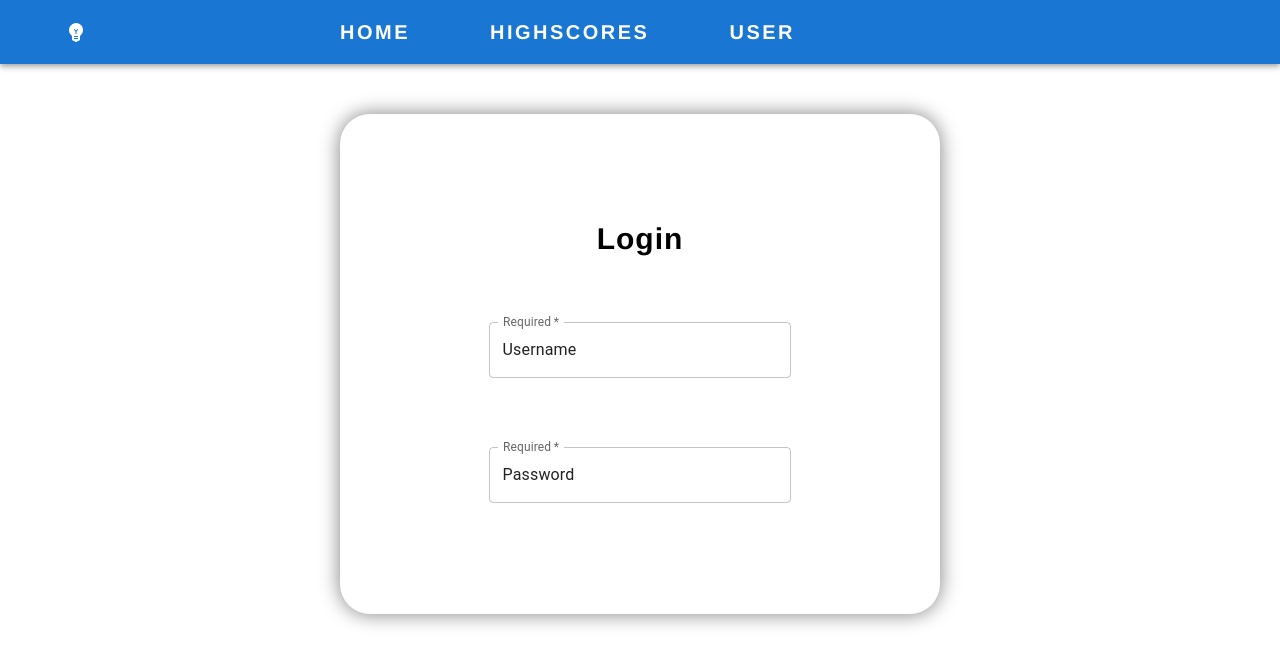
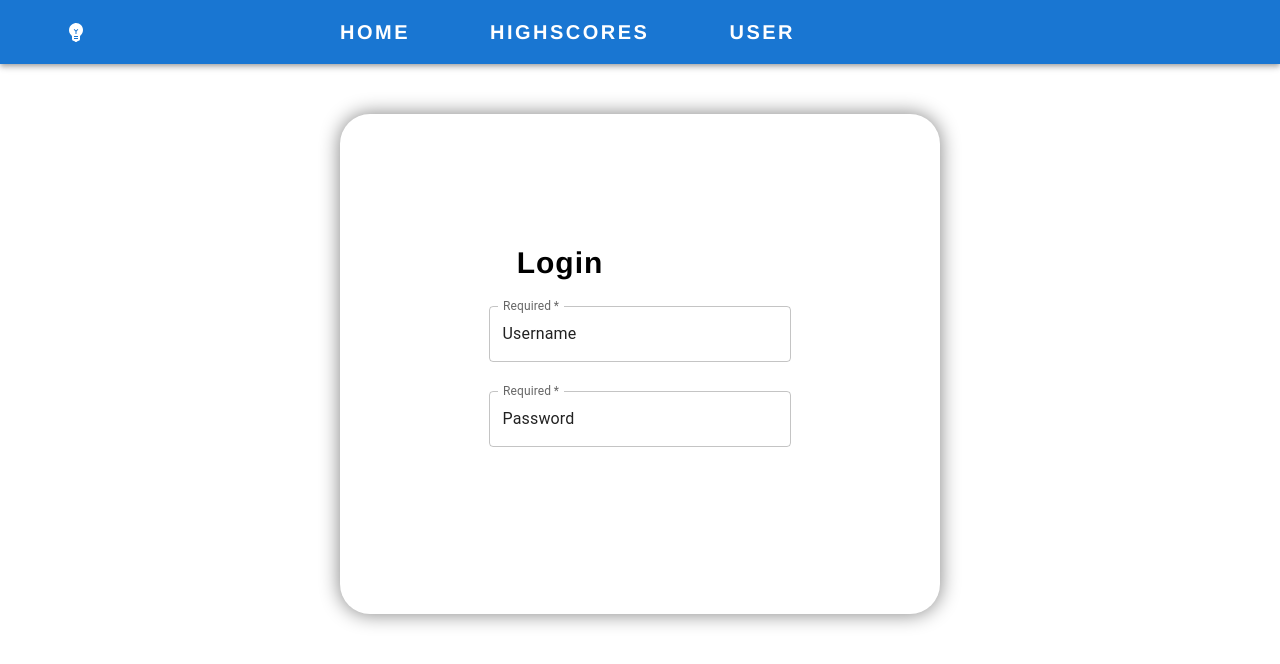
Before and after one commit to KLyrasel/MERN-Trivia, a React (Create React App) app: page /login in a window 1280 px wide. Shown: the top 664 px of the page. Built offline with nearby package versions, Linux system fonts and the light colour scheme.

Commit message:
login update

```diff
--- a/src/components/Login.js
+++ b/src/components/Login.js
@@ -20,7 +20,11 @@ function Login() {
             fontFamily: 'Helvetica',
             fontWeight: 700,
             fontSize: 30,
-            letterSpacing: '1px',}}>
+            letterSpacing: '1px',
+            pt:8,
+            pb: 0,
+            m: 0,
+            pr:20,}}>
             Login</Mui.FormLabel>
         <Mui.Box component="form" sx={{ '& .MuiTextField-root': { m: 1, width: '30ch' },
          }}
@@ -34,7 +38,7 @@ function Login() {
           defaultValue="Username"/>
         </div>
         </Mui.Box>
-        <Mui.Box component="form" sx={{ '& .MuiTextField-root': { m: 1, width: '30ch' },
+        <Mui.Box component="form" sx={{ '& .MuiTextField-root': { m: 1, width: '30ch', pb: 12, },
         }}
          noValidate
         autoComplete="off">
```
